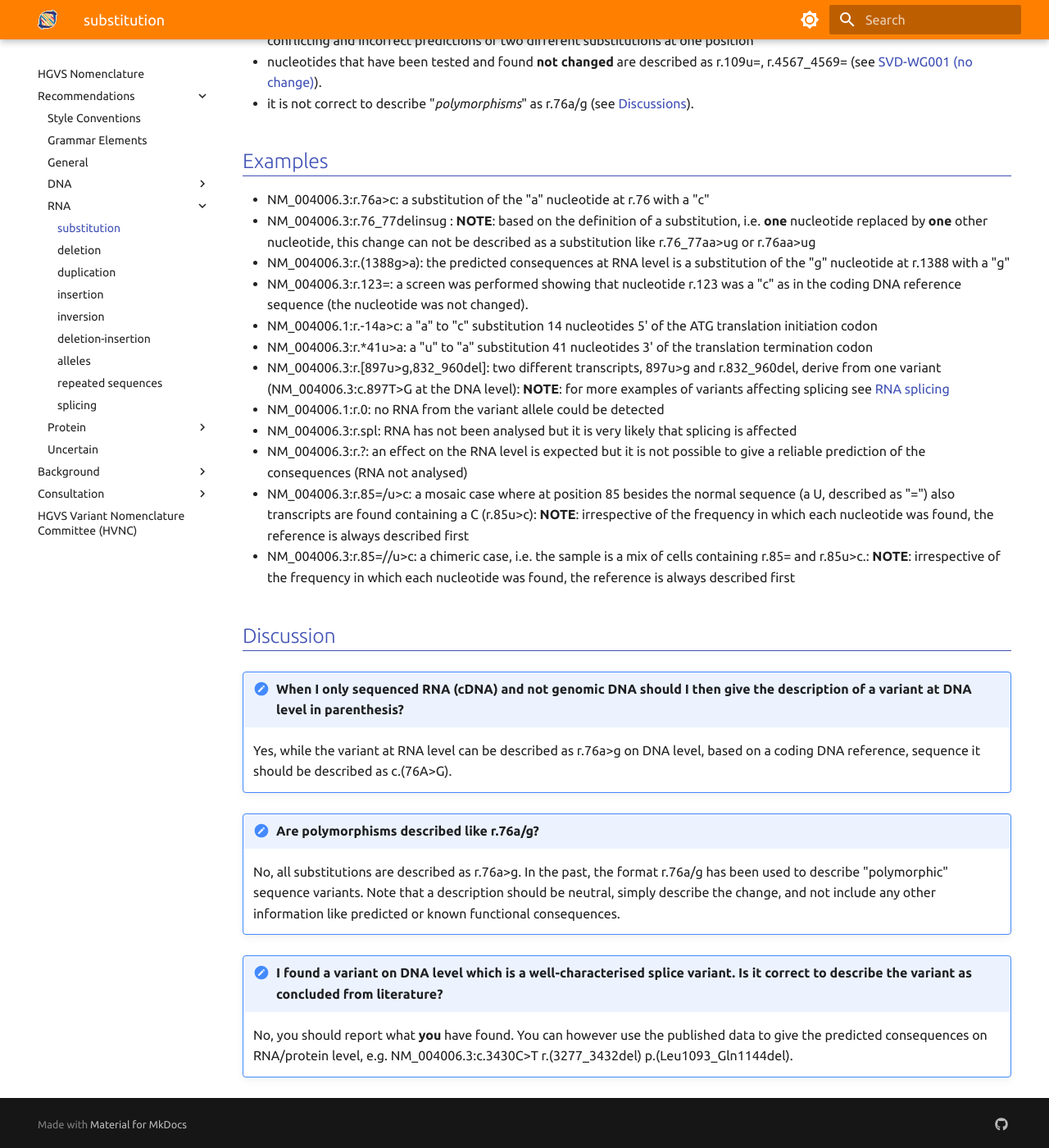
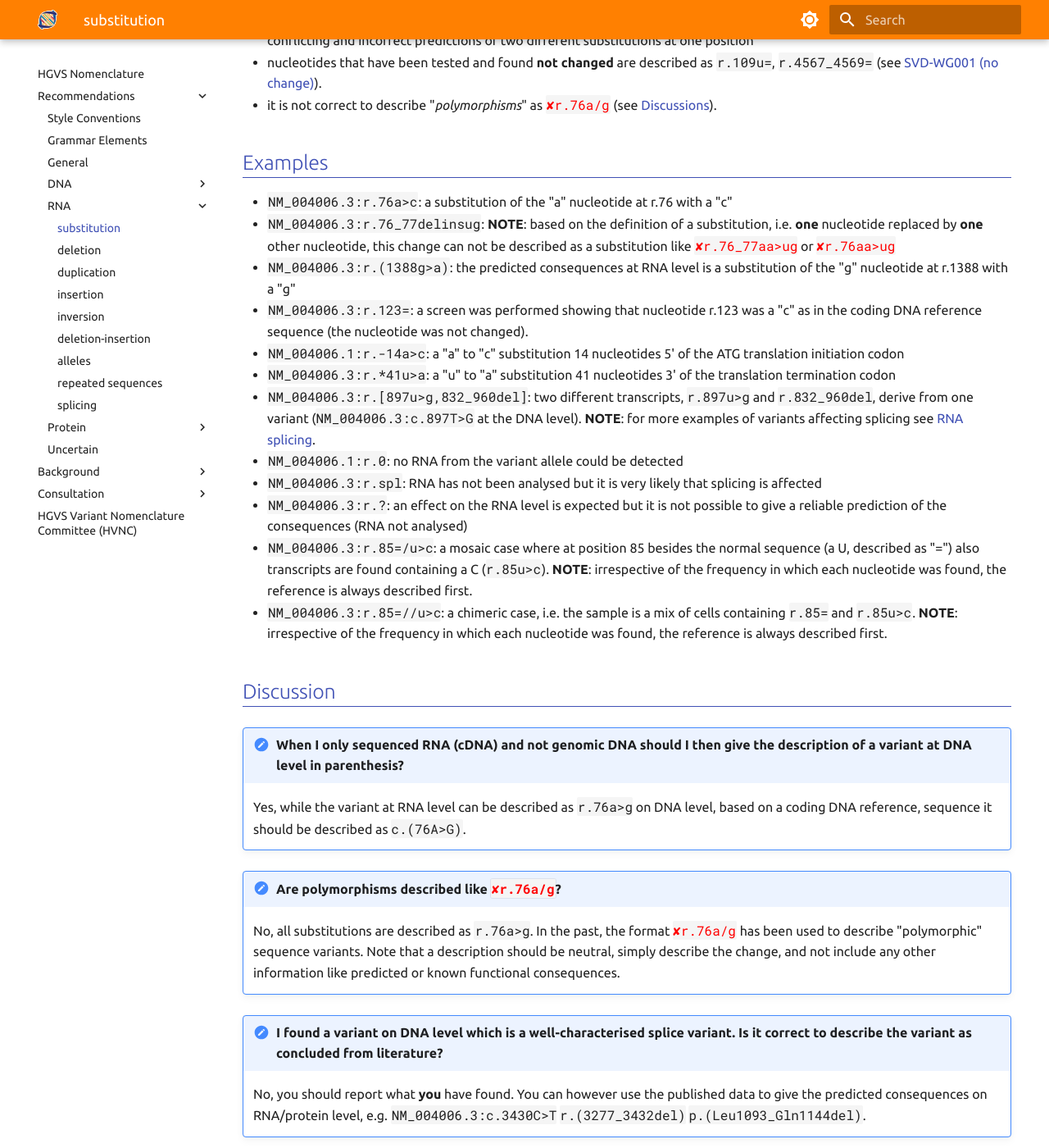
Before and after one commit to HGVSnomenclature/hgvs-nomenclature, an MkDocs documentation site: the page built from docs/recommendations/RNA/substitution.md, in a window 1280 px wide and 1400 px high, scrolled down 806 px. Shown: the whole window at 82% size. Built offline with MkDocs 1.6.1 and Material for MkDocs 9.7.7, drawn with Linux system fonts in a browser that asks for light colours.

Commit message:
Updated the formatting of the RNA substitution page.

```diff
--- a/docs/recommendations/RNA/substitution.md
+++ b/docs/recommendations/RNA/substitution.md
@@ -24,34 +24,34 @@ bin/pull-syntax -f docs/syntax.yaml rna.substitution
 - substitutions involving two or more consecutive nucleotides are described as deletion/insertions (indels) (see [Deletion/insertion (delins)](delins.md)).
 - two substitutions separated by one or more nucleotides should be described individually and not as a "delins"
   - exception: two variants separated by one nucleotide, together affecting one amino acid, should be described as a "delins" (e.g. r.142_144delinsugg (p.Arg48Trp)).: **NOTE:** this prevents tools predicting the consequences of a variant to make conflicting and incorrect predictions of two different substitutions at one position
-- nucleotides that have been tested and found **not changed** are described as r.109u=, r.4567_4569= (see [SVD-WG001 (no change)](http://www.hgvs.org/mutnomen/accepted001.html)).
-- it is not correct to describe "_polymorphisms_" as r.76a/g (see [Discussions](#polymorphism)).
+- nucleotides that have been tested and found **not changed** are described as `r.109u=`, `r.4567_4569=` (see [SVD-WG001 (no change)](http://www.hgvs.org/mutnomen/accepted001.html)).
+- it is not correct to describe "_polymorphisms_" as <code class="invalid">r.76a/g</code> (see [Discussions](#polymorphism)).
 
 ## Examples
 
-- NM_004006.3:r.76a>c: a substitution of the "a" nucleotide at r.76 with a "c"
-- NM_004006.3:r.76_77delinsug : **NOTE**: based on the definition of a substitution, i.e. **one** nucleotide replaced by **one** other nucleotide, this change can not be described as a substitution like r.76_77aa>ug or r.76aa>ug
-- NM_004006.3:r.(1388g>a): the predicted consequences at RNA level is a substitution of the "g" nucleotide at r.1388 with a "g"
-- NM_004006.3:r.123=: a screen was performed showing that nucleotide r.123 was a "c" as in the coding DNA reference sequence (the nucleotide was not changed).
-- NM_004006.1:r.-14a>c: a "a" to "c" substitution 14 nucleotides 5' of the ATG translation initiation codon
-- NM_004006.3:r.\*41u>a: a "u" to "a" substitution 41 nucleotides 3' of the translation termination codon
-- NM_004006.3:r.[897u>g,832\_960del]: two different transcripts, 897u>g and r.832_960del, derive from one variant (NM_004006.3:c.897T>G at the DNA level): **NOTE**: for more examples of variants affecting splicing see [RNA splicing](splicing.md)
-- NM_004006.1:r.0: no RNA from the variant allele could be detected
-- NM_004006.3:r.spl: RNA has not been analysed but it is very likely that splicing is affected
-- NM_004006.3:r.?: an effect on the RNA level is expected but it is not possible to give a reliable prediction of the consequences (RNA not analysed)
-- NM_004006.3:r.85=/u>c: a mosaic case where at position 85 besides the normal sequence (a U, described as "=") also transcripts are found containing a C (r.85u>c): **NOTE**: irrespective of the frequency in which each nucleotide was found, the reference is always described first
-- NM_004006.3:r.85=//u>c: a chimeric case, i.e. the sample is a mix of cells containing r.85= and r.85u>c.: **NOTE**: irrespective of the frequency in which each nucleotide was found, the reference is always described first
+- `NM_004006.3:r.76a>c`: a substitution of the "a" nucleotide at r.76 with a "c"
+- `NM_004006.3:r.76_77delinsug`: **NOTE**: based on the definition of a substitution, i.e. **one** nucleotide replaced by **one** other nucleotide, this change can not be described as a substitution like <code class="invalid">r.76_77aa>ug</code> or <code class="invalid">r.76aa>ug</code>
+- `NM_004006.3:r.(1388g>a)`: the predicted consequences at RNA level is a substitution of the "g" nucleotide at r.1388 with a "g"
+- `NM_004006.3:r.123=`: a screen was performed showing that nucleotide r.123 was a "c" as in the coding DNA reference sequence (the nucleotide was not changed).
+- `NM_004006.1:r.-14a>c`: a "a" to "c" substitution 14 nucleotides 5' of the ATG translation initiation codon
+- `NM_004006.3:r.*41u>a`: a "u" to "a" substitution 41 nucleotides 3' of the translation termination codon
+- `NM_004006.3:r.[897u>g,832_960del]`: two different transcripts, `r.897u>g` and `r.832_960del`, derive from one variant (`NM_004006.3:c.897T>G` at the DNA level). **NOTE**: for more examples of variants affecting splicing see [RNA splicing](splicing.md).
+- `NM_004006.1:r.0`: no RNA from the variant allele could be detected
+- `NM_004006.3:r.spl`: RNA has not been analysed but it is very likely that splicing is affected
+- `NM_004006.3:r.?`: an effect on the RNA level is expected but it is not possible to give a reliable prediction of the consequences (RNA not analysed)
+- `NM_004006.3:r.85=/u>c`: a mosaic case where at position 85 besides the normal sequence (a U, described as "=") also transcripts are found containing a C (`r.85u>c`). **NOTE**: irrespective of the frequency in which each nucleotide was found, the reference is always described first.
+- `NM_004006.3:r.85=//u>c`: a chimeric case, i.e. the sample is a mix of cells containing `r.85=` and `r.85u>c`. **NOTE**: irrespective of the frequency in which each nucleotide was found, the reference is always described first.
 
 ## Discussion
 
 !!! note "When I only sequenced RNA (cDNA) and not genomic DNA should I then give the description of a variant at DNA level in parenthesis?"
 
-    Yes, while the variant at RNA level can be described as r.76a>g on DNA level, based on a coding DNA reference, sequence it should be described as c.(76A>G).
+    Yes, while the variant at RNA level can be described as `r.76a>g` on DNA level, based on a coding DNA reference, sequence it should be described as `c.(76A>G)`.
 
-!!! note "<a id="polymorphism"></a>Are polymorphisms described like r.76a/g?"
+!!! note "<a id="polymorphism"></a>Are polymorphisms described like <code class="invalid">r.76a/g</code>?"
 
-    No, all substitutions are described as r.76a>g. In the past, the format r.76a/g has been used to describe "polymorphic" sequence variants. Note that a description should be neutral, simply describe the change, and not include any other information like predicted or known functional consequences.
+    No, all substitutions are described as `r.76a>g`. In the past, the format <code class="invalid">r.76a/g</code> has been used to describe "polymorphic" sequence variants. Note that a description should be neutral, simply describe the change, and not include any other information like predicted or known functional consequences.
 
 !!! note "I found a variant on DNA level which is a well-characterised splice variant. Is it correct to describe the variant as concluded from literature?"
 
-    No, you should report what **you** have found. You can however use the published data to give the predicted consequences on RNA/protein level, e.g. NM_004006.3:c.3430C>T r.(3277_3432del) p.(Leu1093_Gln1144del).
+    No, you should report what **you** have found. You can however use the published data to give the predicted consequences on RNA/protein level, e.g. `NM_004006.3:c.3430C>T` `r.(3277_3432del)` `p.(Leu1093_Gln1144del)`.
```
